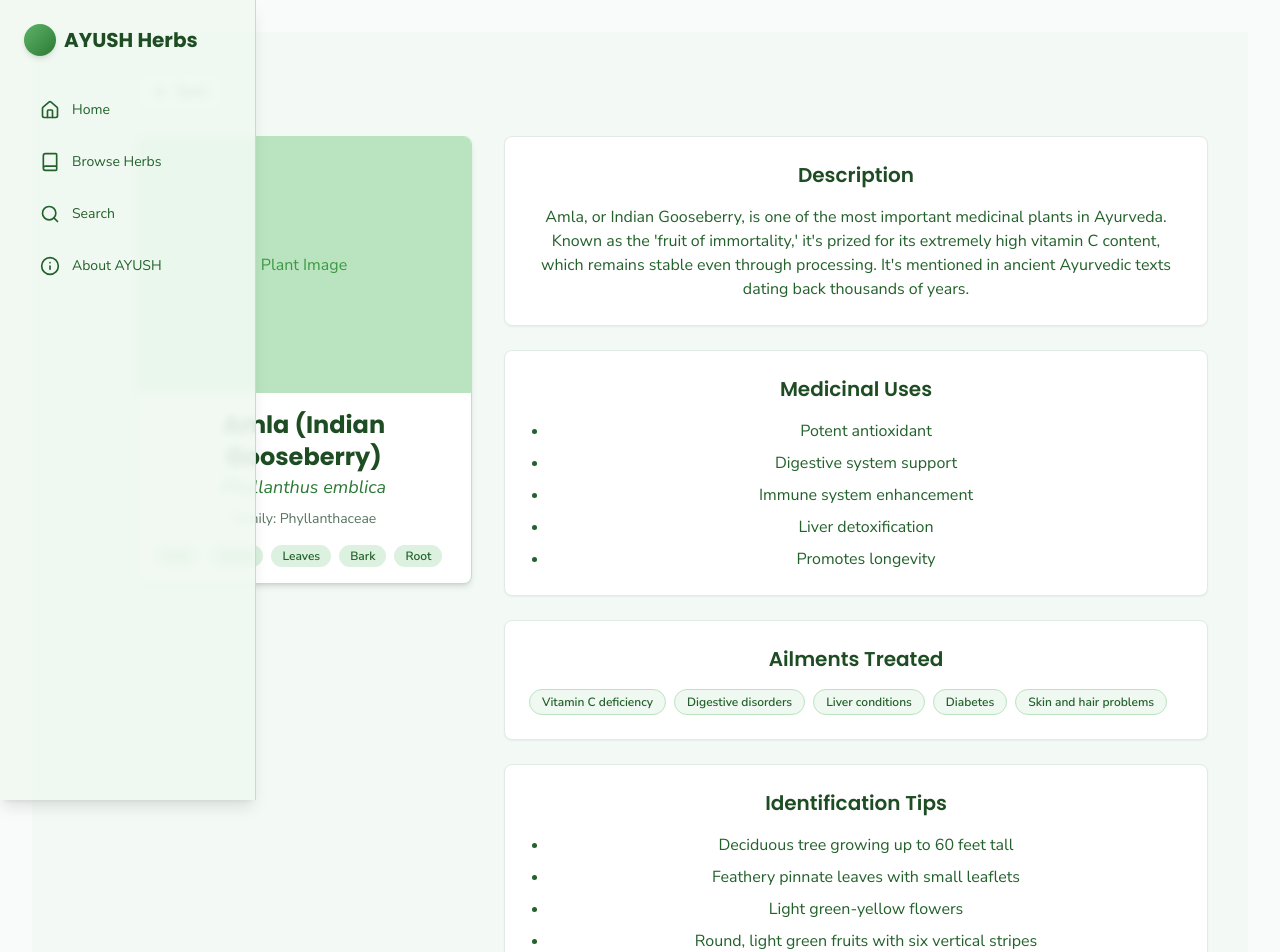
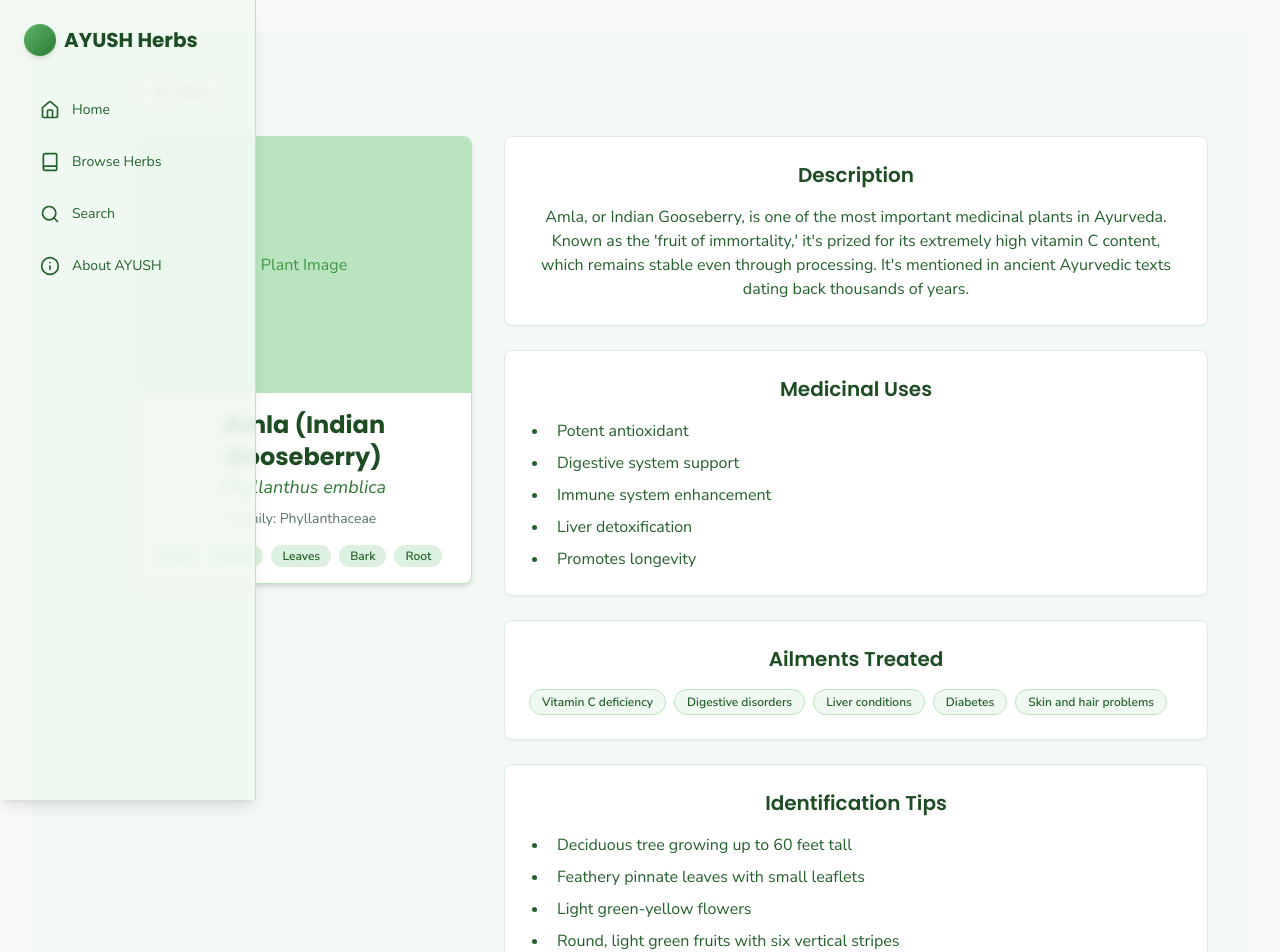
Before and after one commit to Lokesh1028/ayush-herb-hub, a React (Vite) app: page /plant/amla in a window 1280 px wide. Shown: the top 952 px of the page. Built offline with nearby package versions, Linux system fonts and the light colour scheme.

Commit message:
Fix: Align points to the left
Aligns the points in the lists to the left for better readability.

```diff
--- a/src/pages/PlantDetail.tsx
+++ b/src/pages/PlantDetail.tsx
@@ -71,9 +71,9 @@ const PlantDetail = () => {
           <Card>
             <CardContent className="p-6">
               <h2 className="text-xl font-semibold text-herb-800 dark:text-herb-100 mb-4">Medicinal Uses</h2>
-              <ul className="list-disc pl-5 space-y-2 text-herb-700 dark:text-herb-300">
+              <ul className="list-disc pl-5 space-y-2 text-herb-700 dark:text-herb-300 text-left">
                 {plant.medicinalUses.map((use, index) => (
-                  <li key={index}>{use}</li>
+                  <li key={index} className="pl-2">{use}</li>
                 ))}
               </ul>
             </CardContent>
@@ -95,9 +95,9 @@ const PlantDetail = () => {
           <Card>
             <CardContent className="p-6">
               <h2 className="text-xl font-semibold text-herb-800 dark:text-herb-100 mb-4">Identification Tips</h2>
-              <ul className="list-disc pl-5 space-y-2 text-herb-700 dark:text-herb-300">
+              <ul className="list-disc pl-5 space-y-2 text-herb-700 dark:text-herb-300 text-left">
                 {plant.identificationTips.map((tip, index) => (
-                  <li key={index}>{tip}</li>
+                  <li key={index} className="pl-2">{tip}</li>
                 ))}
               </ul>
             </CardContent>
```
